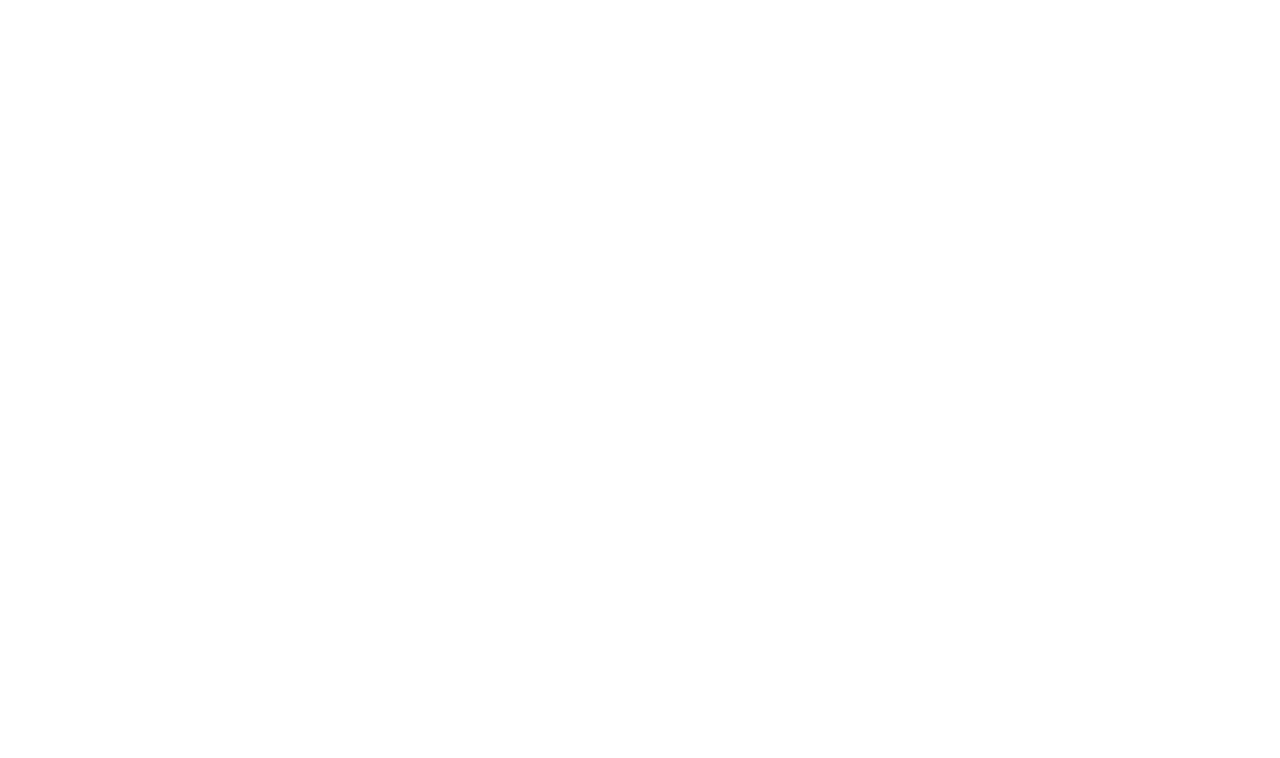
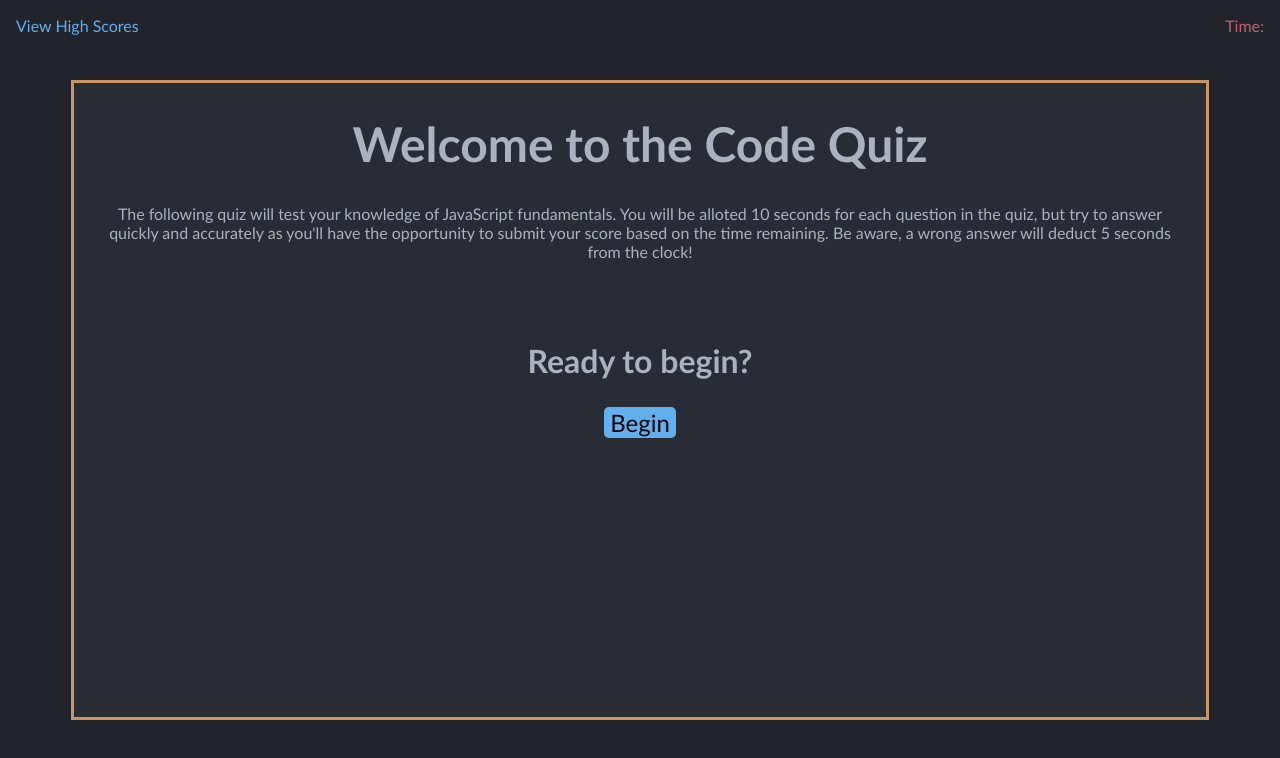
Before and after one commit to HighDynamics/code-quiz, a plain HTML site: page index.html in a window 1280 px wide. Drawn offline with Linux system fonts and the light colour scheme.

Commit message:
create landing page

```diff
--- a/assets/css/style.css
+++ b/assets/css/style.css
@@ -0,0 +1,72 @@
+:root {
+  --blueish: rgb(97, 175, 239);
+  --reddish: rgb(190, 96, 105);
+  --whiteish: rgb(170, 178, 191);
+  --orangeish: rgb(201, 149, 99);
+  --greenish: rgb(150, 192, 119);
+}
+
+* {
+  box-sizing: border-box;
+  font-family: "Trebuchet MS", "Lucida Sans Unicode", "Lucida Grande",
+    "Lucida Sans", Arial, sans-serif;
+}
+
+body {
+  background-color: rgb(33, 37, 43);
+}
+
+#highscore-link {
+  position: absolute;
+  top: 1rem;
+  left: 1rem;
+  color: var(--blueish);
+}
+
+#timer {
+  position: absolute;
+  top: 1rem;
+  right: 1rem;
+  color: var(--reddish);
+}
+
+main {
+  width: 90%;
+  height: 40rem;
+  margin: 5rem auto;
+  padding: 0 2rem;
+  color: var(--whiteish);
+  background-color: rgb(40, 44, 52);
+  border: 3px solid var(--orangeish);
+}
+
+h1 {
+  text-align: center;
+  font-size: 3rem;
+}
+
+p {
+  text-align: center;
+}
+
+#landing-content h2 {
+  text-align: center;
+  margin-top: 5rem;
+  font-size: 2rem;
+}
+
+.center {
+  margin: 0 auto;
+  text-align: center;
+}
+
+.btn {
+  background-color: var(--blueish);
+  border: none;
+  border-radius: 5px;
+  font-size: 1.5rem;
+}
+
+.btn:hover {
+  background-color: var(--orangeish);
+}
--- a/index.html
+++ b/index.html
@@ -1,13 +1,31 @@
 <!DOCTYPE html>
 <html lang="en">
-<head>
-    <meta charset="UTF-8">
-    <meta http-equiv="X-UA-Compatible" content="IE=edge">
-    <meta name="viewport" content="width=device-width, initial-scale=1.0">
-    <link rel="stylesheet" src="./assets/css/style.css" />
+  <head>
+    <meta charset="UTF-8" />
+    <meta http-equiv="X-UA-Compatible" content="IE=edge" />
+    <meta name="viewport" content="width=device-width, initial-scale=1.0" />
+    <link rel="stylesheet" href="./assets/css/style.css" />
     <title>Code Quiz</title>
-</head>
-<body>
+  </head>
+  <body>
+    <span id="highscore-link">View High Scores</span>
+    <span id="timer">Time:</span>
+    <main>
+      <div id="landing-content">
+        <h1>Welcome to the Code Quiz</h1>
+        <p>
+          The following quiz will test your knowledge of JavaScript
+          fundamentals. You will be alloted 10 seconds for each question in the
+          quiz, but try to answer quickly and accurately as you'll have the
+          opportunity to submit your score based on the time remaining. Be
+          aware, a wrong answer will deduct 5 seconds from the clock!
+        </p>
+        <h2>Ready to begin?</h2>
+        <div class='center'>
+        <button id="start-btn" class="btn">Begin</button>
+        </div>
+      </div>
+    </main>
     <script src="./assets/js/script.js"></script>
-</body>
+  </body>
 </html>
```
